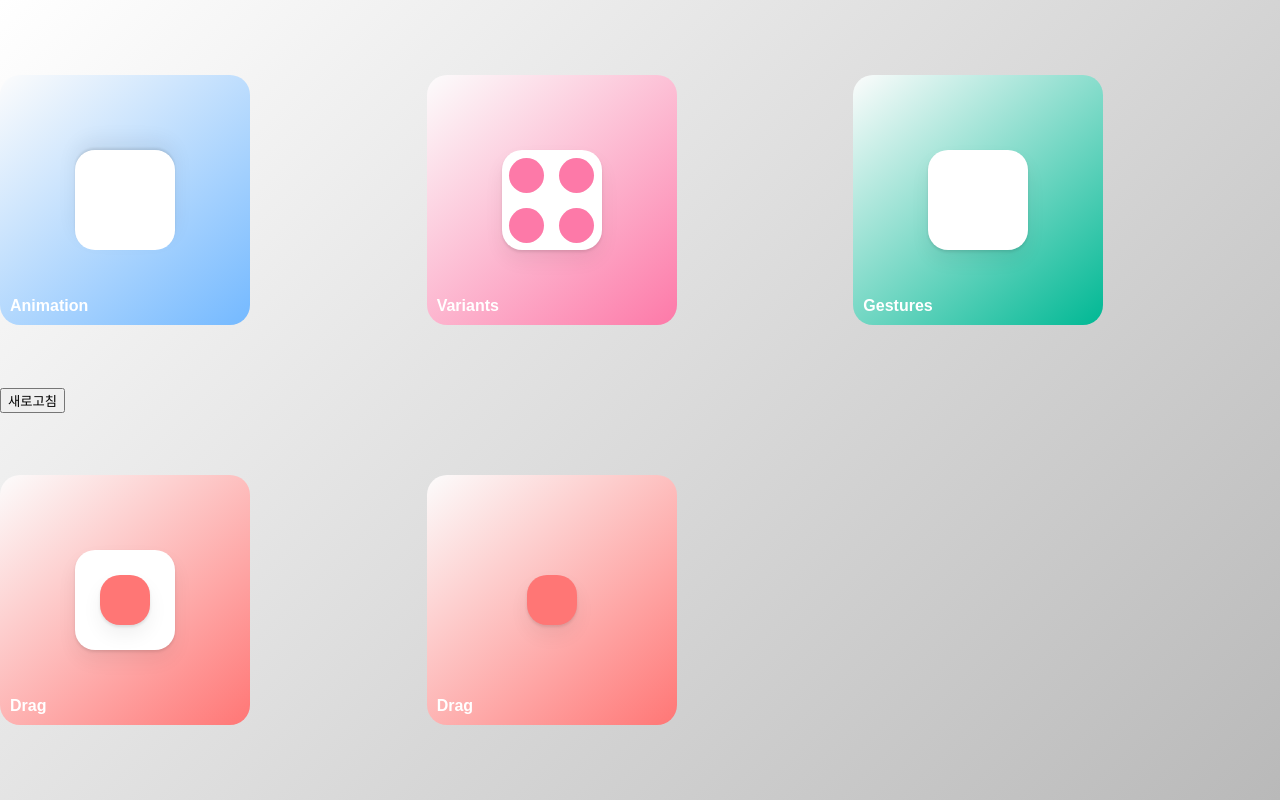
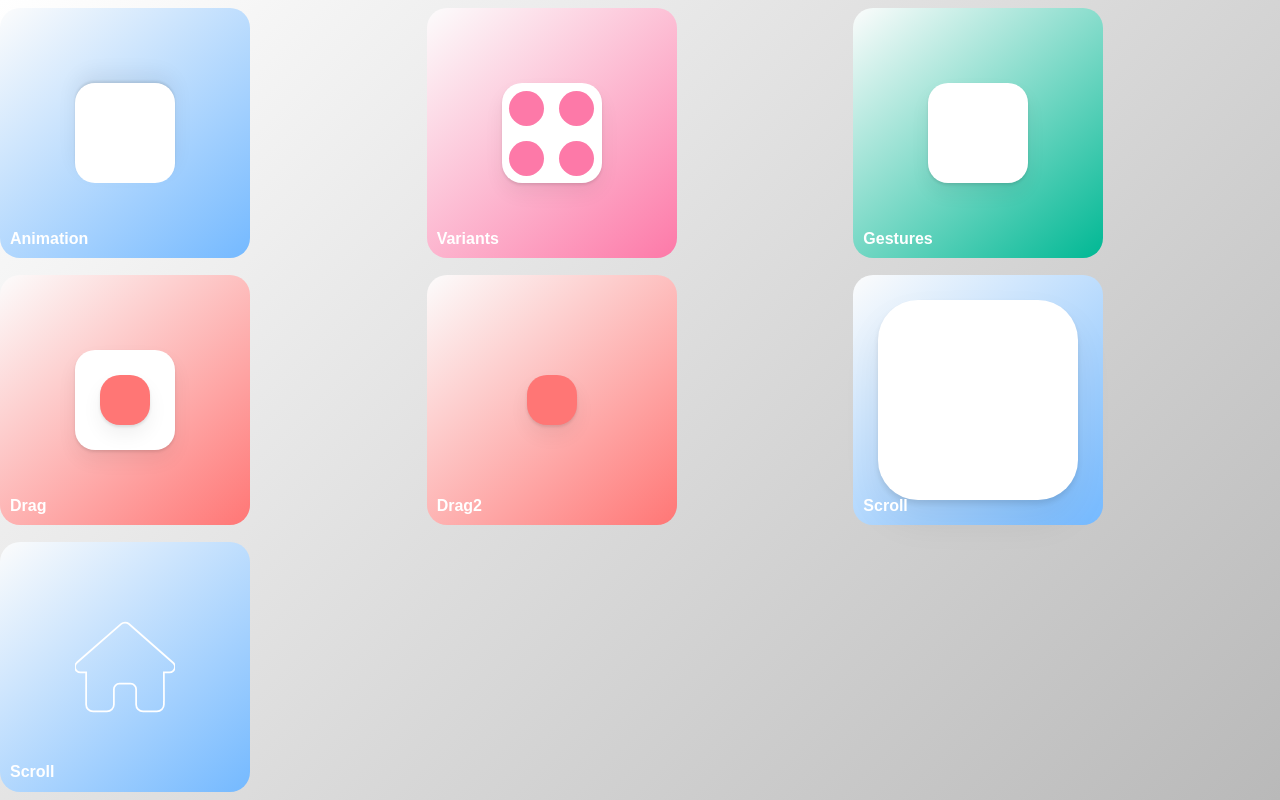
Before and after one commit to chspower1/motion, a React (Create React App) app: page / in a window 1280 px wide. Built offline with nearby package versions, Linux system fonts and the light colour scheme.

Commit message:
scroll 완료

```diff
--- a/src/App.tsx
+++ b/src/App.tsx
@@ -1,5 +1,5 @@
 import styled from "styled-components";
-import { motion, useMotionValue, useTransform } from "framer-motion";
+import { motion, useMotionValue, useTransform, useScroll } from "framer-motion";
 import { useState, useEffect, useRef } from "react";
 import { render } from "react-dom";
 
@@ -12,9 +12,9 @@ const Wrapper = styled.div`
     justify-content: center;
     align-items: center;
 `;
-const Container = styled.div<{ bgColor?: string }>`
+const Container = styled(motion.div)<{ bgColor?: string }>`
     position: relative;
-    background: linear-gradient(140deg, #fcfcfc, ${(props) => props.bgColor});
+    background: linear-gradient(140deg, rgb(252, 252, 252), ${(props) => props.bgColor});
     width: 250px;
     height: 250px;
     display: flex;
@@ -26,7 +26,7 @@ const Container = styled.div<{ bgColor?: string }>`
     }
 `;
 const Title = styled.h1`
-    color: white;
+    color: rgb(255, 255, 255);
     z-index: 1000;
     position: absolute;
     bottom: 10px;
@@ -38,7 +38,7 @@ const Box = styled(motion.div)<{ isDrag?: boolean }>`
     height: 100px;
     border-radius: 20px;
     box-shadow: 0 2px 3px rgba(0, 0, 0, 0.1), 0 10px 20px rgba(0, 0, 0, 0.06);
-    background-color: white;
+    background-color: rgb(255, 255, 255);
     overflow: hidden;
     display: ${(props) => (props.isDrag ? "flex" : "grid")};
     justify-content: center;
@@ -58,6 +58,10 @@ const Circle = styled(motion.div)`
     place-self: center;
 `;
 
+const Svg = styled.svg`
+    width: 100px;
+    height: 100px;
+`;
 // Variants
 const myVars1 = {
     start: { scale: 0 },
@@ -97,21 +101,29 @@ const circleVariants = {
 
 function App() {
     const constranisRef = useRef(null);
+    const scrollRef = useRef(null);
     const x = useMotionValue(0);
-    const boxScale = useTransform(x, [-100, 0, 100], [2, 1, 0.5]);
+    const boxRotate = useTransform(x, [-100, 100], [-360, 360]);
+    const boxBgColor = useTransform(
+        x,
+        [-100, 0, 100],
+        ["rgb(47, 73, 185)", "rgb(255, 118, 117)", "rgb(23, 151, 123)"]
+    );
+    const { scrollYProgress } = useScroll();
+    const ScrollScale = useTransform(scrollYProgress, [0, 1], [0.1, 2]);
     useEffect(() => {
-        boxScale.onChange(() => console.log(boxScale.get()));
-    }, [x]);
+        scrollYProgress.onChange(() => console.log(scrollYProgress.get()));
+    }, []);
     return (
         <Wrapper>
             <button style={{ position: "absolute" }} onClick={() => window.location.reload()}>
                 새로고침
             </button>
-            <Container bgColor="#74b9ff">
+            <Container bgColor="rgb(116, 185, 255)">
                 <Title>Animation</Title>
                 <Box variants={myVars1} initial="start" animate="end" />
             </Container>
-            <Container bgColor="#fd79a8">
+            <Container bgColor="rgb(253, 121, 168)">
                 <Title>Variants</Title>
                 <Box variants={myVars2} initial="start" animate="end">
                     <Circle className="circle" variants={circleVariants} />
@@ -120,7 +132,7 @@ function App() {
                     <Circle className="circle" variants={circleVariants} />
                 </Box>
             </Container>
-            <Container bgColor="#00b894">
+            <Container bgColor="rgb(0, 184, 148)">
                 <Title>Gestures</Title>
                 <Box variants={myVars1} whileHover="hover" whileTap="tap" />
             </Container>
@@ -136,17 +148,31 @@ function App() {
                     />
                 </Box>
             </Container>
-            <Container bgColor="rgb(255, 118, 117)" ref={constranisRef}>
-                <Title>Drag</Title>
+            <Container bgColor="rgb(255, 118, 117)" ref={scrollRef}>
+                <Title>Drag2</Title>
 
                 <DragBox
-                    style={{ x, scale: boxScale }}
+                    style={{ x, rotateZ: boxRotate, backgroundColor: boxBgColor }}
                     drag
                     dragElastic={0.1}
                     dragSnapToOrigin
-                    dragConstraints={constranisRef}
-                    whileDrag={{ backgroundColor: "rgb(250, 177, 160)" }}
+                    dragConstraints={scrollRef}
                 />
+            </Container>
+            <Container bgColor="rgb(116, 185, 255)">
+                <Title>Scroll</Title>
+                <Box style={{ scale: ScrollScale }} />
+            </Container>
+            <Container bgColor="rgb(116, 185, 255)">
+                <Title>Scroll</Title>
+                <Svg viewBox="0 0 576 512">
+                    <motion.path
+                        fill="transparent"
+                        stroke="white"
+                        strokeWidth="10"
+                        d="M575.8 255.5c0 18-15 32.1-32 32.1h-32l.7 160.2c0 2.7-.2 5.4-.5 8.1V472c0 22.1-17.9 40-40 40H456c-1.1 0-2.2 0-3.3-.1c-1.4 .1-2.8 .1-4.2 .1H416 392c-22.1 0-40-17.9-40-40V448 384c0-17.7-14.3-32-32-32H256c-17.7 0-32 14.3-32 32v64 24c0 22.1-17.9 40-40 40H160 128.1c-1.5 0-3-.1-4.5-.2c-1.2 .1-2.4 .2-3.6 .2H104c-22.1 0-40-17.9-40-40V360c0-.9 0-1.9 .1-2.8V287.6H32c-18 0-32-14-32-32.1c0-9 3-17 10-24L266.4 8c7-7 15-8 22-8s15 2 21 7L564.8 231.5c8 7 12 15 11 24z"
+                    />
+                </Svg>
             </Container>
         </Wrapper>
     );
--- a/src/index.tsx
+++ b/src/index.tsx
@@ -10,7 +10,7 @@ const Globalstyle = createGlobalStyle`
   font-family: 'Source Sans Pro', sans-serif;
   color:black;
   line-height: 1.2;
-  background:linear-gradient(135deg,#ffffff,#b9b9b9);
+  background:linear-gradient(135deg,rgb(255, 255, 255),rgb(185, 185, 185));
 }
 `;
 
```
